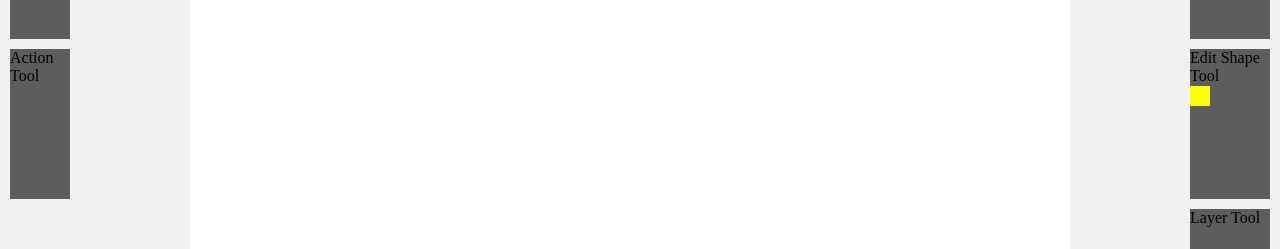
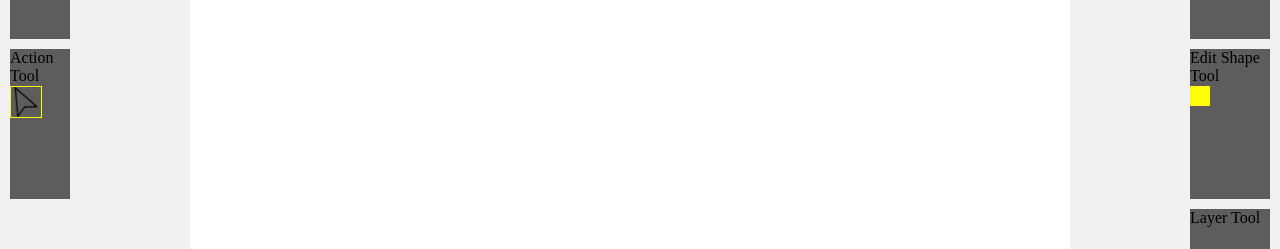
Before and after one commit to yyijoo/react-vector-drawingtool, a React (Create React App) app: page / in a window 1280 px wide. Shown: the part 166-415 px from the top of the page. Built offline with nearby package versions, Linux system fonts and the light colour scheme.

Commit message:
feat: Make select icon to grab the shape

```diff
--- a/src/container/ActionTool.js
+++ b/src/container/ActionTool.js
@@ -1,8 +1,38 @@
 import React from "react";
 import { ToolBox } from "component/Boxes";
+import selectIcon from "select.png";
+import styled from "styled-components";
+import { selectShape, getCoord, draw } from "redux/action/drawAction";
+import { connect } from "react-redux";
 
-const ActionTool = () => {
-  return <ToolBox>Action Tool</ToolBox>;
+const SelectIcon = styled.img`
+  width: 30px;
+  border: 1px yellow solid;
+`;
+
+const ActionTool = ({ selectShape }) => {
+  return (
+    <ToolBox>
+      Action Tool
+      <SelectIcon src={selectIcon} onClick={() => selectShape(null)} />
+    </ToolBox>
+  );
 };
 
-export default ActionTool;
+// const mapStateToProps = state => {
+//   const {selectShape} = state.drawReducer
+//   return {
+//     selectShape:
+//   }
+// }
+
+const mapDispatchToProps = dispatch => {
+  return {
+    selectShape: () => dispatch(selectShape(null))
+  };
+};
+
+export default connect(
+  null,
+  mapDispatchToProps
+)(ActionTool);
```
Also changed, not shown: src/select.png (added).
